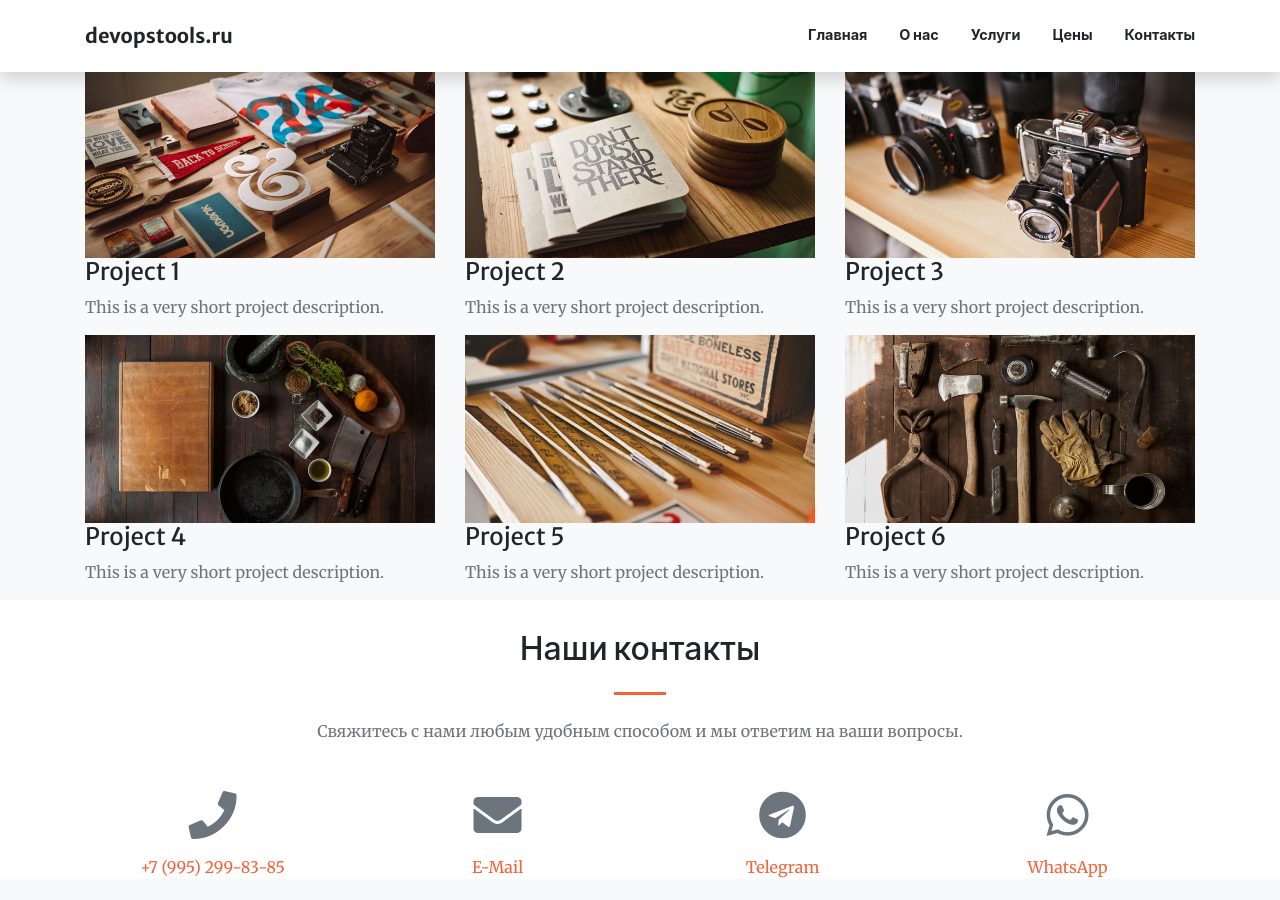
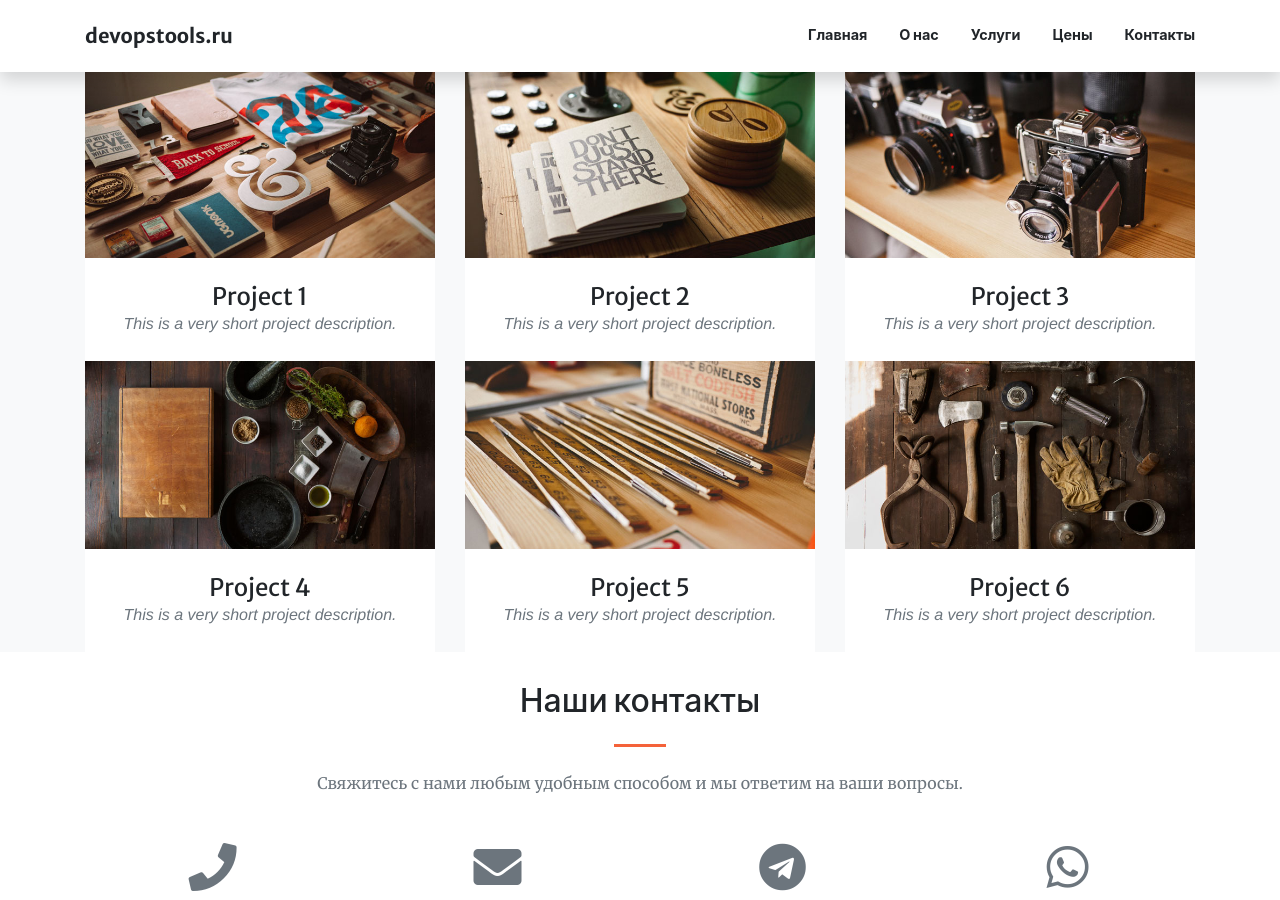
Before and after one commit to hacker342/devopstools.guthub.io, a Jekyll site: the page built from index.md, in a window 1280 px wide and 900 px high, scrolled down 1640 px. Built offline with Jekyll 4.4.1, drawn with Linux system fonts in a browser that asks for light colours; nearby versions of some CDN libraries.

Commit message:
Добавил стилей

```diff
--- a/assets/css/mystyle.css
+++ b/assets/css/mystyle.css
@@ -31,3 +31,20 @@
     max-width: 100%;
     height: auto;
 }
+#portfolio .portfolio-item .portfolio-caption {
+    margin: 0 auto;
+    padding: 25px;
+    max-width: 400px;
+    text-align: center;
+    background-color: #fff;
+}
+#portfolio .portfolio-item .portfolio-caption h4 {
+    margin: 0;
+    text-transform: none;
+}
+#portfolio .portfolio-item .portfolio-caption p {
+    margin: 0;
+    font-family: "Droid Serif", "Helvetica Neue", Helvetica,Arial,sans-serif;
+    font-size: 16px;
+    font-style: italic;
+}
```
Also changed, not shown: 1 other file.
